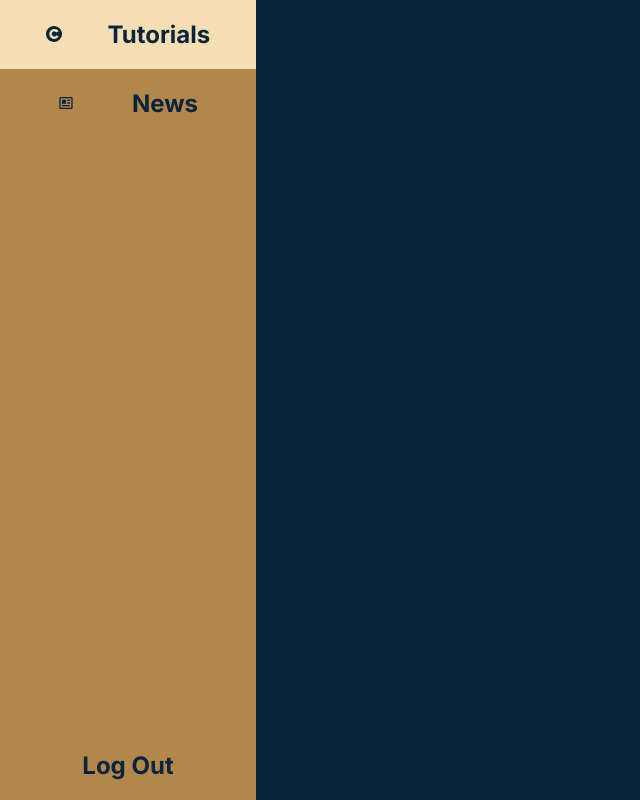
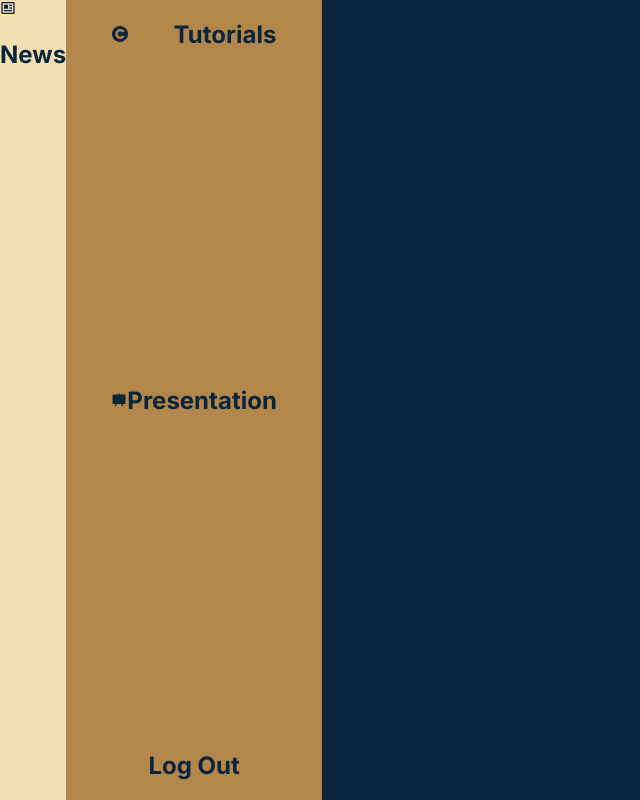
Before and after one commit to salah137/cad-front, a Next.js app: page /home/tutorials/1/1/1 in a window 1280 px wide. Shown: the whole page, without its empty margins (0-640 px from the left). Built offline with nearby package versions, Linux system fonts and the light colour scheme; no server answers; the database is empty.

Commit message:
test test

```diff
--- a/app/home/layout.tsx
+++ b/app/home/layout.tsx
@@ -5,6 +5,7 @@ import { useRouter } from "next/navigation";
 import { SiCoursera } from "react-icons/si";
 import { BiNews } from "react-icons/bi";
 import "./style.css";
+import { PiPresentationFill } from "react-icons/pi";
 
 const inter = Inter({ subsets: ["latin"] });
 
@@ -17,6 +18,18 @@ export default function RootLayout({
 
   return (
     <div className={`main ${inter.className}`}>
+      <div className="btns-nav"
+        onClick={() => {
+          router.push("/home/annonces");
+        }}
+      >
+        <BiNews />
+        <h2>News</h2>
+      </div>
+
+      <div className="sep">
+      </div>
+
       <div className="nav">
         <div className="btns-nav"
           onClick={() => {
@@ -27,16 +40,16 @@ export default function RootLayout({
           <h2>Tutorials</h2>
         </div>
 
+
+        <div className="nav">
           <div className="btns-nav"
             onClick={() => {
-            router.push("/home/annonces");
+              router.push("/home/tutorials");
             }}
           >
-          <BiNews />
-          <h2>News</h2>
+            <PiPresentationFill />
+            <h2>Presentation</h2>
           </div>
-
-        <div className="sep">
         </div>
 
           <div className="btns-nav"
--- a/app/home/tutorials/[topic]/[tutorialId]/[item]/page.tsx
+++ b/app/home/tutorials/[topic]/[tutorialId]/[item]/page.tsx
@@ -40,13 +40,13 @@ export default function page() {
                     />
                     <h1>{iteme["title"]}</h1>
                     <div className="files">
-
+                        {iteme["pdf"] &&
                         <a href={iteme["pdf"]} target="_blank" rel="noopener noreferrer">
                             <div className="pdf">
                                 <FaFilePdf />
                                 <h3>Check our docs</h3>
                             </div>
-                        </a>
+                        </a>}
 
                         <div className="text">
                             <h1>{params.item}</h1>
--- a/app/home/tutorials/[topic]/[tutorialId]/page.tsx
+++ b/app/home/tutorials/[topic]/[tutorialId]/page.tsx
@@ -71,11 +71,13 @@ export default function page() {
 
 
     const uploadDocs = async () => {
+        if (pdfs) {
             const storage = getStorage(firebase_app)
             const fileRef = ref(storage, `docs/${title}`)
             uploadBytes(fileRef, pdfs)
             await uploadBytes(fileRef, pdfs)
             return (await getDownloadURL(fileRef));
+        }
     }
 
     const getItems = () => {
```
Lines whose indentation alone changed are shown as unchanged.
